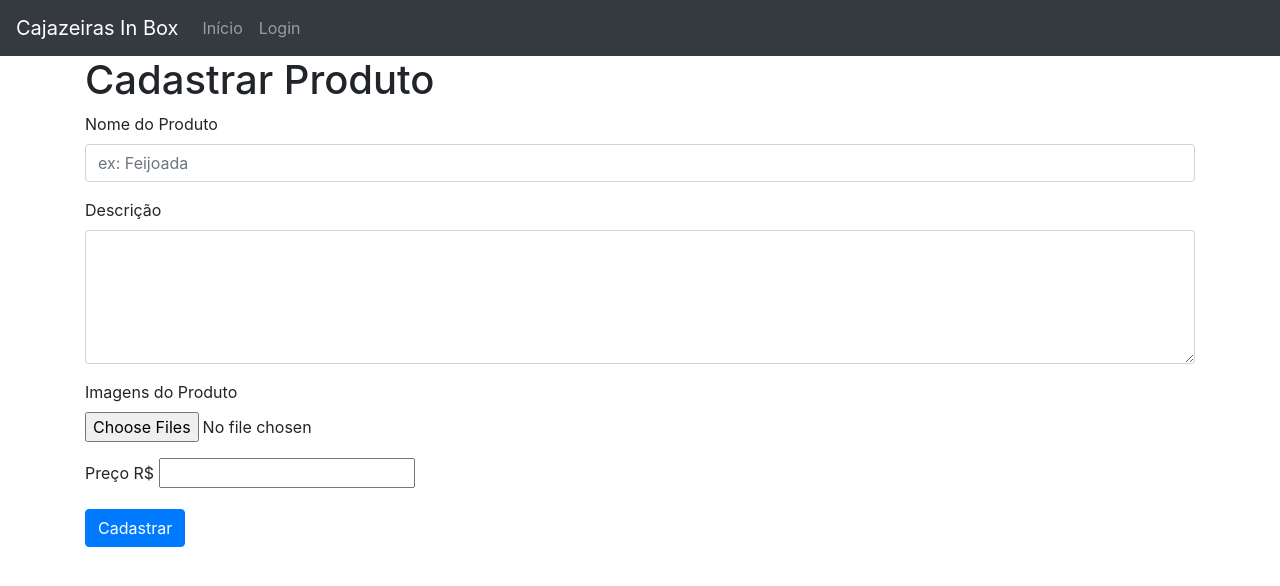
After one commit to AdrielHigor/flask_ecommerce, a Flask app: page /Register in a window 1280 px wide. The commit adds this page. Shown: the top 586 px of the page. Run offline with Flask 2, Linux system fonts and the light colour scheme; some libraries are stand-ins or nearby versions.

Commit message:
Sistema de upload, e forms

```diff
--- a/Ifood/forms.py
+++ b/Ifood/forms.py
@@ -1,9 +1,24 @@
 from flask_wtf import FlaskForm
-from wtforms import StringField, PasswordField, BooleanField, SubmitField
+from wtforms import StringField, MultipleFileField, PasswordField, BooleanField, SubmitField, TextAreaField, FileField
 from wtforms.validators import DataRequired
 
 class LoginForm(FlaskForm):
-    username = StringField('Username', validators=[DataRequired()])
-    password = PasswordField('Password', validators=[DataRequired()])
+    username = StringField('Username', validators=[
+        DataRequired(message=('Este campo é obrigatório'))
+        ])
+    password = PasswordField('Password', validators=[
+        DataRequired()
+        ])
     remember_me = BooleanField('Remember Me')
     submit = SubmitField('Sign In')
+
+class ProductForm(FlaskForm):
+    name = StringField('Nome do Produto', validators=[
+        DataRequired()
+        ])
+    description = TextAreaField('Descrição')
+    images = MultipleFileField('Imagens do Produto')
+    price = StringField("Preço", validators=[
+        DataRequired(message="Este campo é obrigatório")
+    ])
+    submit = SubmitField('Cadastrar')
--- /dev/null
+++ b/Ifood/templates/Admin/Register/form.html
@@ -0,0 +1,30 @@
+{# _myapp/templates/Admin/Register/index.html_ #}
+
+{% extends "layout.html" %}
+{% block body %}
+{{ super() }}
+<div class="container">
+    <h1>Cadastrar Produto</h1>
+    <form action="" method="post" novalidate>
+        {{ form.hidden_tag() }}
+        <div class="form-group">
+            {{ form.name.label }}<br>
+            {{ form.name(size=32, placeholder='ex: Feijoada', class="form-control") }}
+        </div>
+        <div class="form-group">
+            {{ form.description.label }}<br>
+            {{ form.description(size=32, class="form-control", rows=5) }}
+        </div>
+        <div class="form-group">
+            {{ form.images.label }}
+            {{ form.images(class="form-control-file") }}
+        </div>
+        <div class="form-group">
+            {{form.price.label}}
+            <label for="Preço">R$</label>
+            {{form.price(class="")}}
+        </div>
+        {{ form.submit(class="btn btn-primary") }}
+    </form>
+</div>
+{% endblock %}
--- a/Ifood/templates/uploads/upload.html
+++ b/Ifood/templates/uploads/upload.html
@@ -4,7 +4,7 @@
 {% block title %}Hello world!{% endblock %}
 {% block body %}
 {{ super() }}
-<form action="http://127.0.0.1:8000/uploader" method="POST" enctype="multipart/form-data">
+<form action="http://10.0.0.109:8000/uploader" method="POST" enctype="multipart/form-data">
     <input type="file" name="file" />
     <input type="submit" />
 </form>
--- a/Ifood/views.py
+++ b/Ifood/views.py
@@ -2,41 +2,9 @@ from flask import render_template, request, redirect, url_for
 
 from Ifood import app, db, ALLOWED_EXTENSIONS
 from Ifood.models import User, Product
-from Ifood.forms import LoginForm
+from Ifood.forms import LoginForm, ProductForm
 from werkzeug import secure_filename
 import os
-
-# def allowed_file(filename):
-#     return '.' in filename and \
-#            filename.rsplit('.', 1)[1].lower() in ALLOWED_EXTENSIONS
-
-# @app.route('/teste', methods=['GET', 'POST'])
-# def teste():
-#     if request.method == 'POST':
-#         # check if the post request has the file part
-#         if 'file' not in request.files:
-#             flash('No file part')
-#             return redirect(request.url)
-#         file = request.files['file']
-#         # if user does not select file, browser also
-#         # submit a empty part without filename
-#         if file.filename == '':
-#             flash('No selected file')
-#             return redirect(request.url)
-#         if file and allowed_file(file.filename):
-#             filename = secure_filename(file.filename)
-#             file.save(os.path.join(app.config['UPLOAD_FOLDER'], filename))
-#             return redirect(url_for('uploaded_file',
-#                                     filename=filename))
-#     return '''
-#     <!doctype html>
-#     <title>Upload new File</title>
-#     <h1>Upload new File</h1>
-#     <form method=post enctype=multipart/form-data>
-#       <p><input type=file name=file>
-#          <input type=submit value=Upload>
-#     </form>
-#     '''
 
 
 @app.route('/')
@@ -48,17 +16,19 @@ def home():
 @app.route('/login', methods=['GET', 'POST'])
 def login():
     form = LoginForm()
-    return render_template('Auth/index.html', form=form)
+    return render_template('Auth/form.html', form=form)
 
-@app.route('/upload')
+@app.route('/Register', methods=['GET', 'POST'])
 def upload_file():
-   return render_template('uploads/upload.html')
+   form = ProductForm()
+   return render_template('Admin/Register/form.html', form=form)
 
 @app.route('/uploader', methods = ['GET', 'POST'])
 def uploader():
    if request.method == 'POST':
-      f = request.files['file']
-      filename = secure_filename(f.filename)
-      print(os.path.join(app.config['UPLOAD_FOLDER']))
-      #f.save(os.path.join(app.config['UPLOAD_FOLDER'], filename))
+      file = request.files['file']
+      filename = secure_filename(file.filename)
+      print(os.path.join(app.config['UPLOAD_FOLDER'], filename))
+      basedir = os.path.abspath(os.path.dirname(__file__))
+      file.save(os.path.join(basedir, app.config['UPLOAD_FOLDER'], filename))
       return 'file uploaded successfully'
--- a/config.py
+++ b/config.py
@@ -6,4 +6,3 @@ class Config(object):
     SQLALCHEMY_DATABASE_URI = os.environ.get('DATABASE_URL') or \
         'sqlite:///' + os.path.join(basedir, 'app.db')
     SQLALCHEMY_TRACK_MODIFICATIONS = False
-    SECRET_KEY = os.environ.get('SECRET_KEY') or 'you-will-never-guess'
--- a/run.py
+++ b/run.py
@@ -1,3 +1,3 @@
 from Ifood import app
 
-app.run(debug=True, host='0.0.0.0', port='8000')
+app.run(debug=True, host='10.0.0.109', port='8000')
```
Also changed, not shown: Ifood/__init__.py (+5 -2 lines), Ifood/templates/Auth/form.html (added, +20 -0 lines), Ifood/templates/Auth/index.html (deleted, +0 -21 lines), Ifood/app.db (added).
